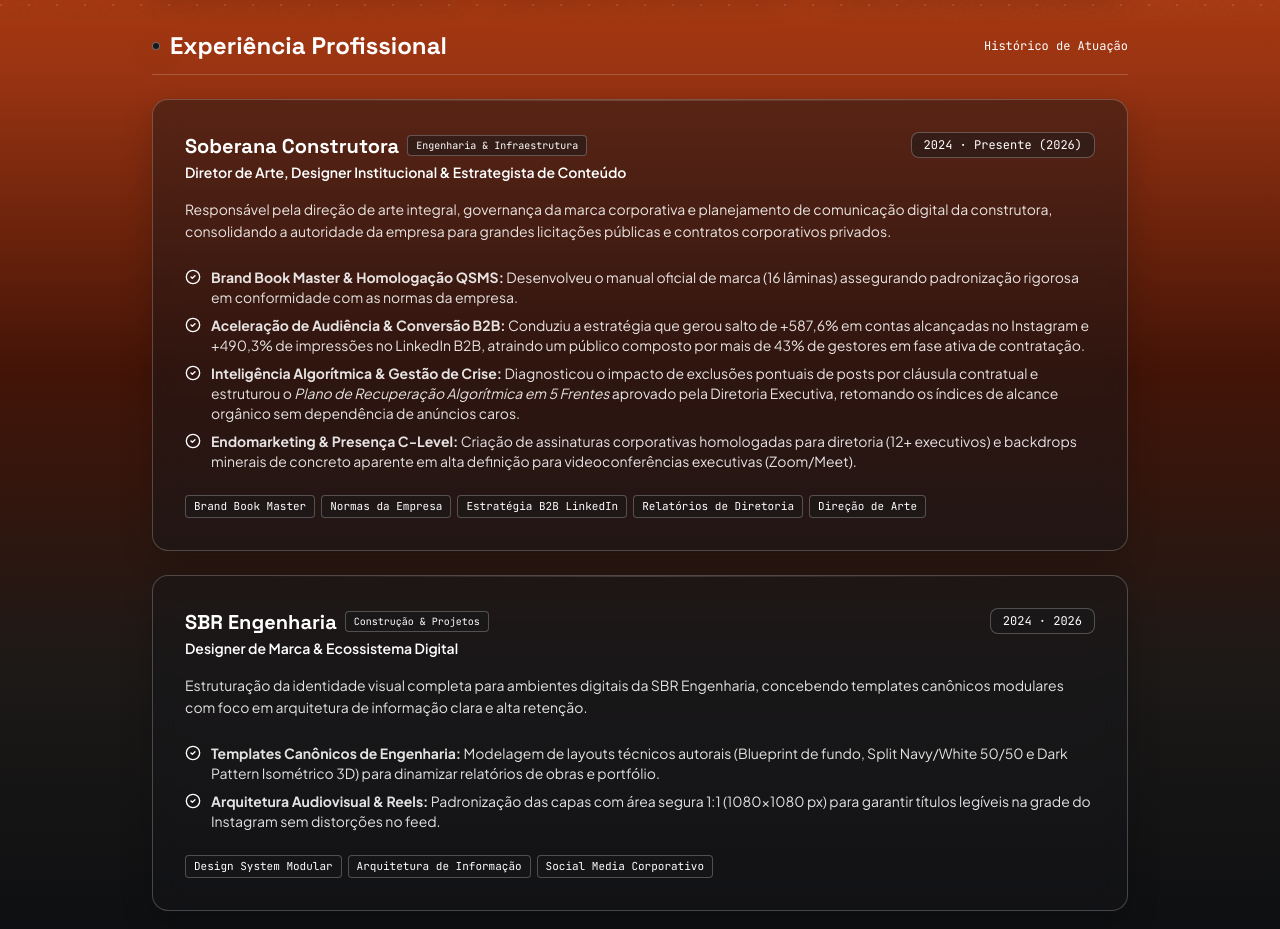
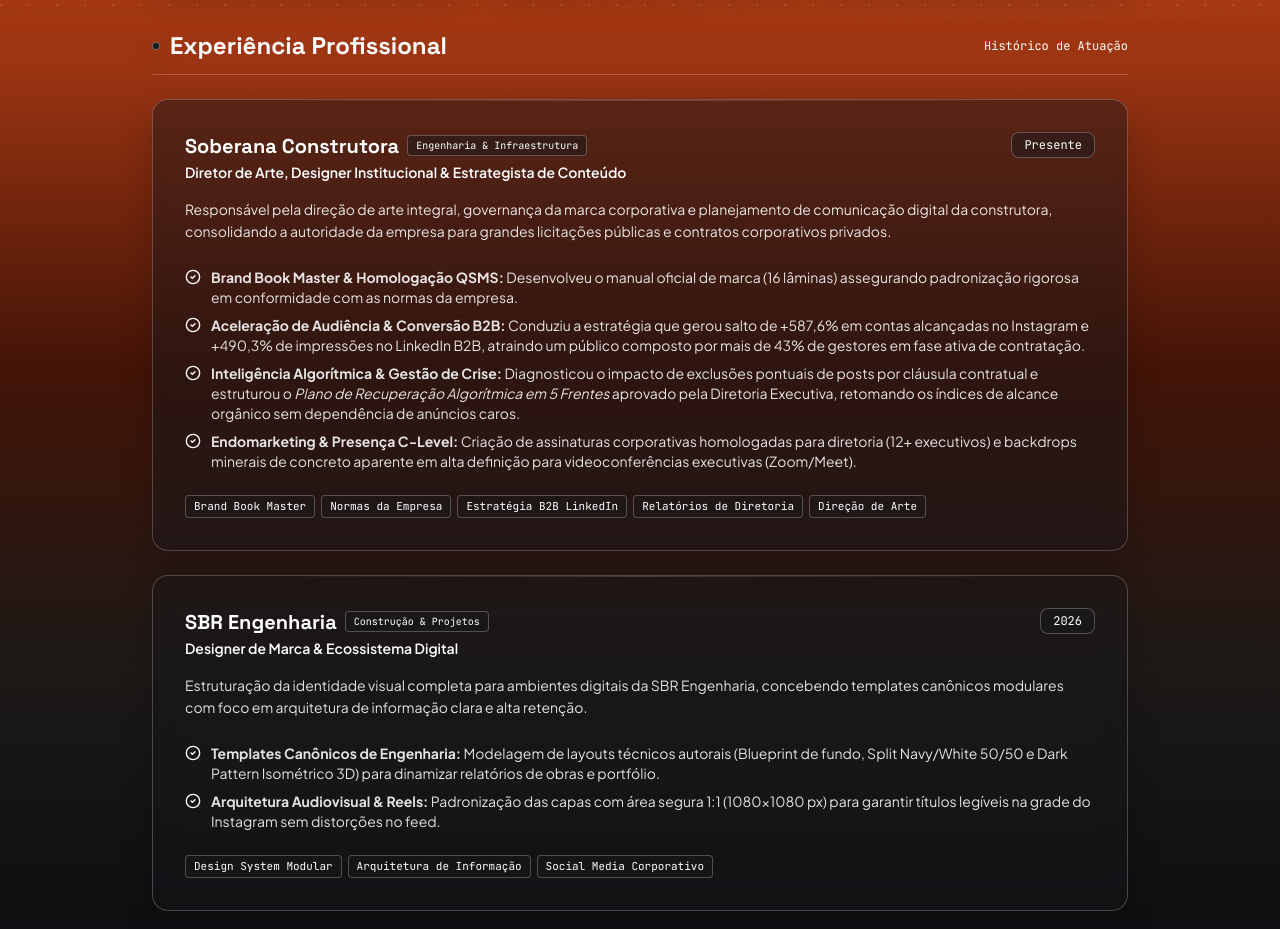
Before and after one commit to ArthurQuitesMKT/portfolio, a website: page curriculo.html in a window 1280 px wide. Shown: the part 780-1709 px from the top of the page. Drawn offline with Linux system fonts and the light colour scheme.

Commit message:
fix(curriculo): remover data de 2024 do historico profissional

```diff
--- a/curriculo.html
+++ b/curriculo.html
@@ -294,7 +294,7 @@
               <p class="text-sm font-semibold text-orange-400 mt-0.5">Diretor de Arte, Designer Institucional & Estrategista de Conteúdo</p>
             </div>
             <div class="text-xs font-mono text-zinc-400 bg-zinc-900 px-3 py-1 rounded-lg border border-zinc-800 shrink-0 self-start">
-              2024 · Presente (2026)
+              Presente
             </div>
           </div>
 
@@ -342,7 +342,7 @@
               <p class="text-sm font-semibold text-orange-400 mt-0.5">Designer de Marca & Ecossistema Digital</p>
             </div>
             <div class="text-xs font-mono text-zinc-400 bg-zinc-900 px-3 py-1 rounded-lg border border-zinc-800 shrink-0 self-start">
-              2024 · 2026
+              2026
             </div>
           </div>
 
```
